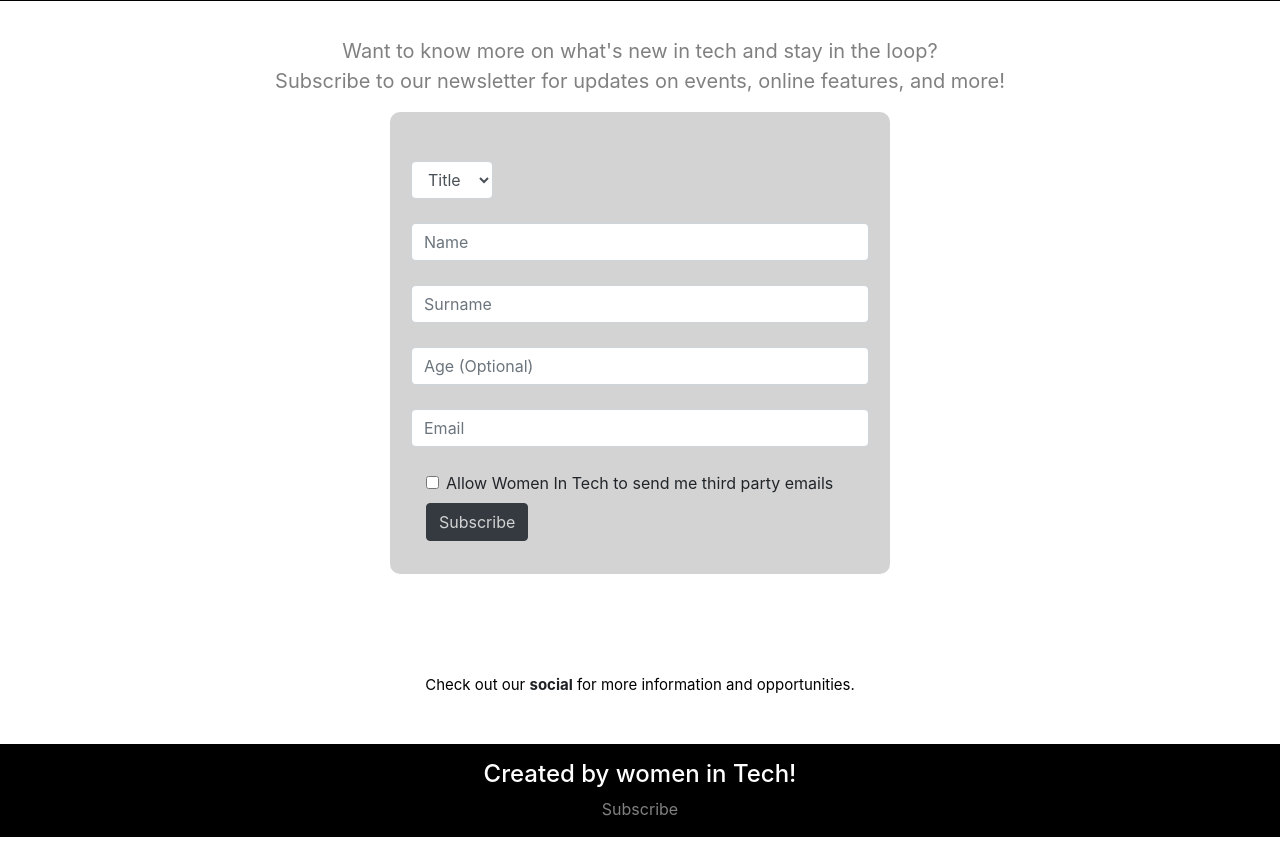
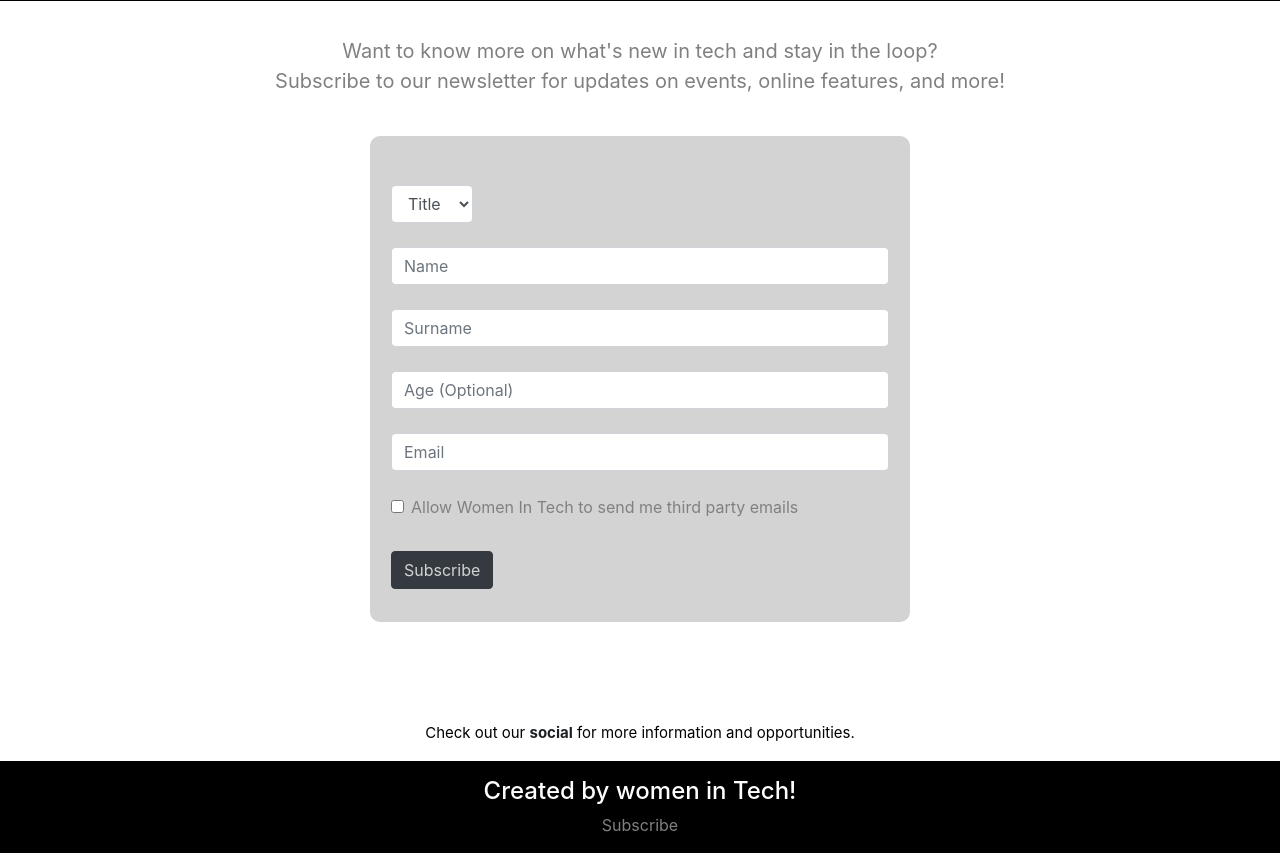
Before and after one commit to missim2020/Women-In-Tech, a plain HTML site: page Subscription/Subscription.html in a window 1280 px wide. Shown: the part 64-917 px from the top of the page. Drawn offline with nearby package versions, Linux system fonts and the light colour scheme.

Commit message:
fixed subscribe page

```diff
--- a/Subscription/Style/Subscription.css
+++ b/Subscription/Style/Subscription.css
@@ -29,6 +29,9 @@
 
 /*-end of added code-*/
 
+.sub{
+  margin-top: 40px;
+}
 
   a  { color: lightgrey; }
 
@@ -51,8 +54,7 @@ form  {
 form  {
   padding: 10px 1px;
   margin: 0 auto;
-  width: 500px !important;
-}
+  }
 
 
 div[type="text"]:focus {
--- a/Subscription/Subscription.html
+++ b/Subscription/Subscription.html
@@ -39,9 +39,11 @@
 
     <p>Want to know more on what's new in tech and stay in the loop? <br> Subscribe to our newsletter for updates on events, online features, and more!</p>
 
-
-    <form id="form">
-        <div class="form-row align-items-center">
+    <div class="sub container">
+      <div class="row justify-content-md-center">
+        <div class="col-md-6">
+    <form id="form ">
+      <div class="row">
         <div class="col-auto">
           <label for="inlineFormInput"></label>
           <select id="dropdown" class="form-control">
@@ -54,16 +56,17 @@
         </div>
       </div>
 
-
-
         <br>
-          <div class="from-row align-items-center">
-            <div class="col-md-14">
+        <div class="row justify-content-md-center">
+          <div class="col-sm">
             <label class="sr-only" for="inlineFormInputGroup">Name</label>
             <input type="text" class="form-control" id="inlineFormInputGroup" placeholder="Name">
             </div>
+          </div>
             <br>
-              <div class="col-md-14">
+
+          <div class="row justify-content-md-center">
+            <div class="col-sm">
                 <label class="sr-only" for="inlineFormInputGroup">Surname</label>
                 <input type="text" class="form-control" id="inlineFormInputGroup" placeholder="Surname">
             </div>
@@ -71,21 +74,24 @@
 
           <br>
 
-            <div class="col-md-14">
+          <div class="row justify-content-md-center">
+          <div class="col-sm">
             <label class="sr-only" for="inlineFormInputGroup">Age</label>
             <input type="number" class="form-control" id="inlineFormInputGroup" placeholder="Age (Optional)">
+            </div>
+          </div>
+          <br>
+
+          <div class="row justify-content-md-center">
+            <div class="col-sm">
+              <label class="sr-only" for="inlineFormInputGroup">Email</label>
+              <input type="email" class="form-control" id="inlineFormInputGroup" placeholder="Email">
+              </div>
             </div>
 
           <br>
 
-            <div class="from-row align-items-center">
-              <div class="col-md-14">
-                <label class="sr-only" for="inlineFormInputGroup">Email</label>
-                <input type="email" class="form-control" id="inlineFormInputGroup" placeholder="Email">
-                </div>
-
-            <br>
-
+        <div class="row">
         <div class="col-auto">
           <div class="form-check mb-2">
             <input class="form-check-input" type="checkbox" id="autoSizingCheck">
@@ -94,13 +100,18 @@
             </label>
           </div>
         </div>
-
+      </div>
+      <br>
+      <div class="row">
         <div class="col-auto">
           <button type="submit" class="btn btn-dark mb-2"><a class="subscr" href="/success/index.seccess.html" target="_blank">Subscribe</a></button>
         </div>
       </div>
 
 </form>
+</div>
+</div>
+</div>
 <p class="text">Check out our <a class="social" href="https://twitter.com/womenintech?ref_src=twsrc%5Egoogle%7Ctwcamp%5Eserp%7Ctwgr%5Eauthor" target="_blank">social</a> for more information and opportunities.
 </p>
     </div>
```
Lines whose indentation alone changed are shown as unchanged.
